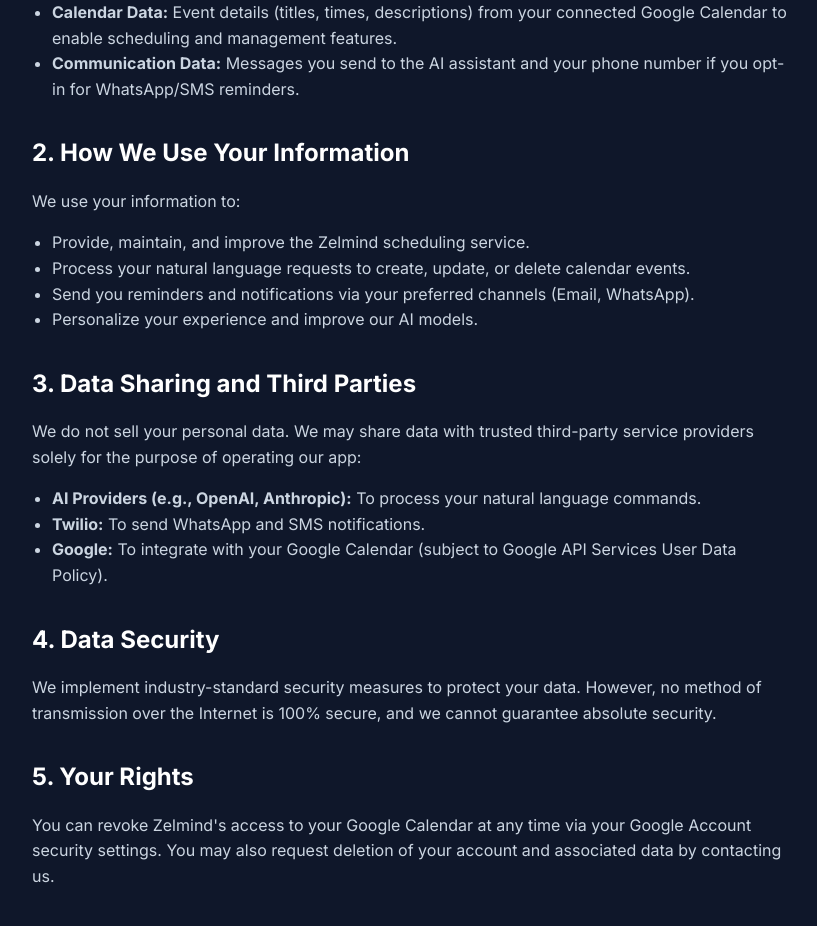
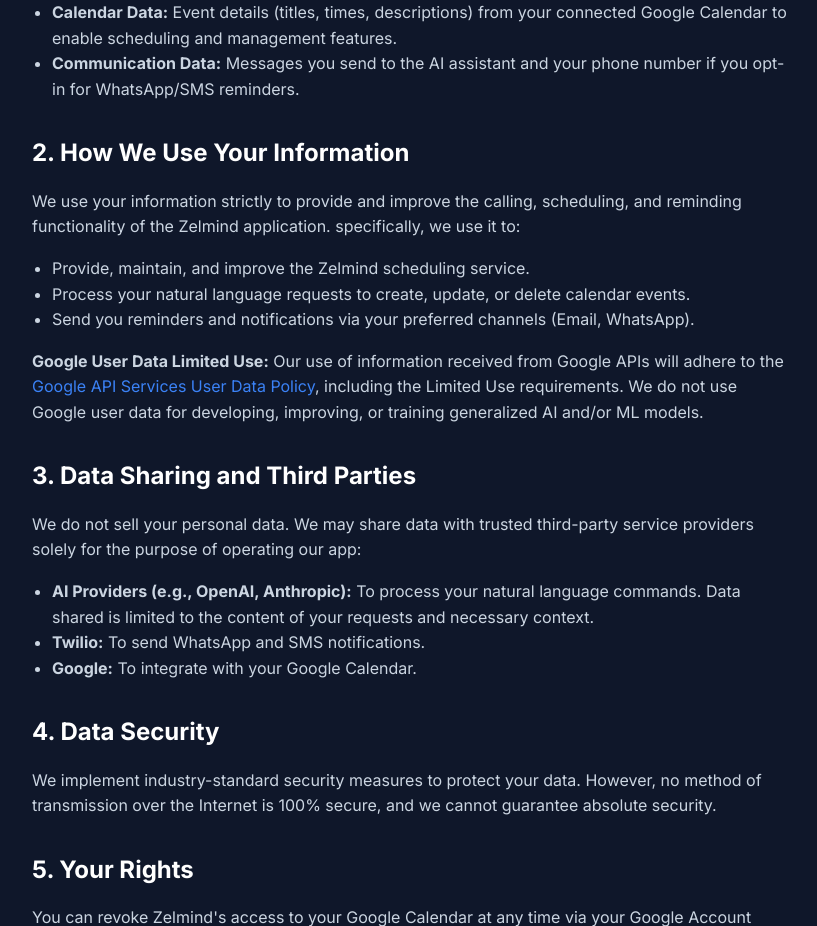
Before and after one commit to zelos-it-solutions/Zelmind, a Django app: page /auth/privacy-policy/ in a window 1280 px wide. Shown: the part 424-1350 px from the top of the page, without its empty margins (228-1045 px from the left). Run offline with Django 5.2, Linux system fonts and the light colour scheme.

Commit message:
Update Privacy Policy text and add favicons to legal pages

```diff
--- a/authentication/templates/authentication/privacy_policy.html
+++ b/authentication/templates/authentication/privacy_policy.html
@@ -6,6 +6,7 @@
     <meta name="viewport" content="width=device-width, initial-scale=1.0">
     <title>Privacy Policy - Zelmind</title>
     <link href="https://fonts.googleapis.com/css2?family=Inter:wght@300;400;500;600;700&display=swap" rel="stylesheet">
+    <link rel="icon" type="image/png" href="{% static 'authentication/images/zelmind_logo_cropped.png' %}">
     <link rel="stylesheet" href="{% static 'authentication/css/landing.css' %}">
     <style>
         body {
@@ -69,20 +70,20 @@
         </ul>
 
         <h2>2. How We Use Your Information</h2>
-        <p>We use your information to:</p>
+        <p>We use your information strictly to provide and improve the calling, scheduling, and reminding functionality of the Zelmind application. specifically, we use it to:</p>
         <ul>
             <li>Provide, maintain, and improve the Zelmind scheduling service.</li>
             <li>Process your natural language requests to create, update, or delete calendar events.</li>
             <li>Send you reminders and notifications via your preferred channels (Email, WhatsApp).</li>
-            <li>Personalize your experience and improve our AI models.</li>
         </ul>
+        <p><strong>Google User Data Limited Use:</strong> Our use of information received from Google APIs will adhere to the <a href="https://developers.google.com/terms/api-services-user-data-policy" target="_blank">Google API Services User Data Policy</a>, including the Limited Use requirements. We do not use Google user data for developing, improving, or training generalized AI and/or ML models.</p>
 
         <h2>3. Data Sharing and Third Parties</h2>
         <p>We do not sell your personal data. We may share data with trusted third-party service providers solely for the purpose of operating our app:</p>
         <ul>
-            <li><strong>AI Providers (e.g., OpenAI, Anthropic):</strong> To process your natural language commands.</li>
+            <li><strong>AI Providers (e.g., OpenAI, Anthropic):</strong> To process your natural language commands. Data shared is limited to the content of your requests and necessary context.</li>
             <li><strong>Twilio:</strong> To send WhatsApp and SMS notifications.</li>
-            <li><strong>Google:</strong> To integrate with your Google Calendar (subject to Google API Services User Data Policy).</li>
+            <li><strong>Google:</strong> To integrate with your Google Calendar.</li>
         </ul>
 
         <h2>4. Data Security</h2>
--- a/authentication/templates/authentication/terms_of_service.html
+++ b/authentication/templates/authentication/terms_of_service.html
@@ -6,6 +6,7 @@
     <meta name="viewport" content="width=device-width, initial-scale=1.0">
     <title>Terms of Service - Zelmind</title>
     <link href="https://fonts.googleapis.com/css2?family=Inter:wght@300;400;500;600;700&display=swap" rel="stylesheet">
+    <link rel="icon" type="image/png" href="{% static 'authentication/images/zelmind_logo_cropped.png' %}">
     <link rel="stylesheet" href="{% static 'authentication/css/landing.css' %}">
     <style>
         body {
```
